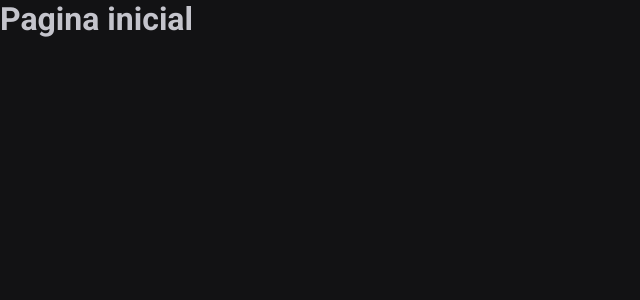
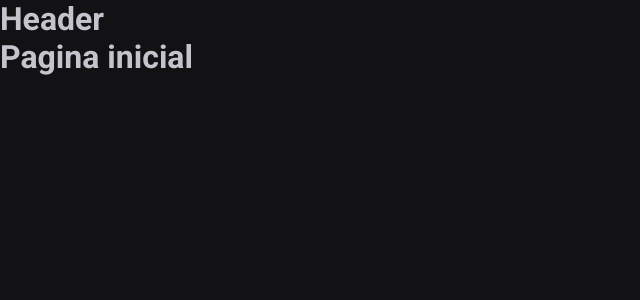
Before and after one commit to AfonsoHM/pomodoro-timer, a React (Vite) app: page / in a window 1280 px wide. Shown: the top 300 px of the page, without its empty margins (0-640 px from the left). Built offline with nearby package versions, Linux system fonts and the light colour scheme.

Commit message:
Layout de rotas

```diff
--- a/src/App.tsx
+++ b/src/App.tsx
@@ -2,7 +2,7 @@
 
 import { defaultTheme } from "./styles/themes/default";
 import { GlobalStyle } from "./styles/global";
-import { Router } from "./components/Router";
+import { Router } from "./Router";
 import { BrowserRouter } from "react-router-dom";
 
 
--- /dev/null
+++ b/src/Router.tsx
@@ -0,0 +1,16 @@
+
+ import { Routes, Route} from 'react-router-dom'
+import { Home } from './pages/Home'
+import { History } from './pages/History'
+import { DefaultLayout } from './layouts/DefaultLayouts'
+
+export function Router() {
+  return (
+    <Routes>
+      <Route path="/" element={<DefaultLayout/>}>
+        <Route path="/" element={<Home />} />
+        <Route path="/history" element={<History />} />
+      </Route>
+    </Routes>
+  )
+}
--- /dev/null
+++ b/src/components/Header.tsx
@@ -0,0 +1,5 @@
+export function Header() {
+  return (
+    <h1>Header</h1>
+  )
+}
--- a/src/components/Router.tsx
+++ /dev/null
@@ -1,13 +0,0 @@
-
- import { Routes, Route} from 'react-router-dom'
-import { Home } from '../pages/Home'
-import { History } from '../pages/History'
-
-export function Router() {
-  return (
-    <Routes>
-      <Route path="/" element={<Home />} />
-      <Route path="/history" element={<History />} />
-    </Routes>
-  )
-}
--- /dev/null
+++ b/src/layouts/DefaultLayouts.tsx
@@ -0,0 +1,11 @@
+import { Outlet } from "react-router-dom";
+import { Header } from "../components/Header";
+
+export function DefaultLayout() {
+  return (
+    <div>
+      <Header />
+      <Outlet />
+    </div>
+  )
+}
--- a/src/pages/Home.tsx
+++ b/src/pages/Home.tsx
@@ -1,6 +1,10 @@
+
 
 export function Home() {
   return (
-    <h1> Pagina inicial </h1>
+    <div>
+
+      <h1> Pagina inicial </h1>
+    </div>
   )
 }
```
